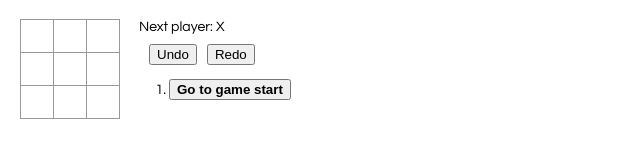
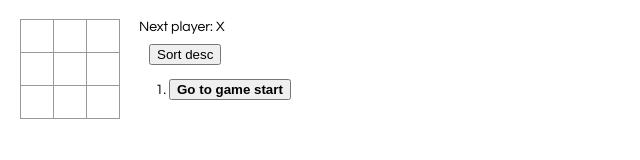
Before and after one commit to Zephyssss/tictactoe, a React app: page / in a window 1280 px wide. Shown: the whole page, without its empty margins (0-640 px from the left). Built offline with nearby package versions, Linux system fonts and the light colour scheme.

Commit message:
final project

```diff
--- /dev/null
+++ b/src/components/Board/board.css
@@ -0,0 +1,5 @@
+.board-row:after {
+  clear: both;
+  content: "";
+  display: table;
+}
--- /dev/null
+++ b/src/components/Board/board.js
@@ -0,0 +1,28 @@
+import React from "react";
+import Square from "../Square/square.js";
+import "./board.css";
+
+function Board(props) {
+  function renderSquare(i) {
+    return (
+      <Square
+        highlight={props.highlight[i]}
+        value={props.squares[i]}
+        onClick={() => props.onClick(i)}
+      />
+    );
+  }
+
+  let board_game = [];
+  for (let i = 0; i < 3; i++) {
+    let board_row = [];
+    for (let j = 0; j < 3; j++) {
+      board_row.push(renderSquare(i * 3 + j));
+    }
+    board_game.push(<div className="board-row">{board_row}</div>);
+  }
+
+  return <div>{board_game}</div>;
+}
+
+export default Board;
--- /dev/null
+++ b/src/components/Game/game.css
@@ -0,0 +1,36 @@
+body {
+  font: 14px "Century Gothic", Futura, sans-serif;
+  margin: 20px;
+}
+
+ol,
+ul {
+  padding-left: 30px;
+}
+
+.buttonBold {
+  font-weight: bold;
+}
+
+.board-row:after {
+  clear: both;
+  content: "";
+  display: table;
+}
+
+.status {
+  margin-bottom: 10px;
+}
+.game {
+  display: flex;
+  flex-direction: row;
+}
+
+.game-info {
+  margin-left: 20px;
+}
+
+.toggle {
+  margin-left: 10px;
+  margin-top: 10px;
+}
--- /dev/null
+++ b/src/components/Game/game.js
@@ -0,0 +1,140 @@
+import React, { useState } from "react";
+import Board from "../Board/board.js";
+import "./game.css";
+
+function Game() {
+  //Declare state of component
+  const [history, setHistory] = useState([{
+      squares: Array(9).fill(null),
+      highlight: Array(9).fill(null),
+    },
+  ]);
+  const [stepNumber, setStepNumber] = useState(0);
+  const [xIsNext, setXIsNext] = useState(true);
+  const [sort, setSort] = useState(true);
+
+  function renderMoves(historyInstance) {
+    const moves = historyInstance.map((step, move) => {
+      const moveHistory = getPosition(historyInstance, move);
+      const desc = move ? "Go to move #" + move + moveHistory : "Go to game start";
+      const classNameButton = move === stepNumber ? "buttonBold" : "";
+      return (
+        <li key={move}>
+          <button className={classNameButton} onClick={() => jumpTo(move)}>
+            {desc}
+          </button>
+        </li>
+      );
+    });
+    if (sort) return moves;
+    return moves.reverse();
+  }
+
+  function handleClick(i) {
+    const historyInstance = history.slice(0, stepNumber + 1);
+    const current = historyInstance[historyInstance.length - 1];
+    const squares = current.squares.slice();
+    const highlight = current.highlight.slice();
+
+    if (calculateWinner(squares) || squares[i]) {
+      return;
+    }
+
+    squares[i] = xIsNext ? "X" : "O";
+    if (calculateWinner(squares)) {
+      calculateWinner(squares).forEach((element) => {
+        highlight[element] = true;
+      });
+    }
+
+    setHistory(
+      historyInstance.concat([{
+          squares: squares,
+          highlight: highlight,
+        },
+      ])
+    );
+    setStepNumber(historyInstance.length);
+    setXIsNext(!xIsNext);
+  }
+
+  function jumpTo(step) {
+    setStepNumber(step);
+    setXIsNext(step % 2 === 0);
+  }
+
+  const historyInstance = history;
+  const current = historyInstance[stepNumber];
+  const winner = calculateWinner(current.squares);
+  const moves = renderMoves(historyInstance);
+
+  let status;
+  if (winner) {
+    status = "Winner:" + current.squares[winner[0]];
+  } else if (checkFillFull(current.squares)) {
+    status = "Draw";
+  } else {
+    status = "Next player: " + (xIsNext ? "X" : "O");
+  }
+
+  return (
+    <div className="game">
+      <div className="game-board">
+        <Board
+          squares={current.squares}
+          highlight={current.highlight}
+          onClick={(i) => handleClick(i)}
+        />
+      </div>
+      <div className="game-info">
+        <div>{status}</div>
+        <button className="toggle" onClick={() => { setSort(!sort); }}>
+          {sort ? "Sort desc" : "Sort asc"}
+        </button>
+        <ol>{moves}</ol>
+      </div>
+    </div>
+  );
+}
+
+export default Game;
+// ========================================
+
+function checkFillFull(squares) {
+  for (let i = 0; i < 9; i++) {
+    if (!squares[i]) return false;
+  }
+  return true;
+}
+
+function calculateWinner(squares) {
+  const lines = [
+    [0, 1, 2],
+    [3, 4, 5],
+    [6, 7, 8],
+    [0, 3, 6],
+    [1, 4, 7],
+    [2, 5, 8],
+    [0, 4, 8],
+    [2, 4, 6],
+  ];
+  for (let i = 0; i < lines.length; i++) {
+    const [a, b, c] = lines[i];
+    if (squares[a] && squares[a] === squares[b] && squares[a] === squares[c]) {
+      return [a, b, c];
+    }
+  }
+  return null;
+}
+
+function getPosition(historyInstance, move) {
+  if (move) {
+    for (let i = 0; i < 9; i++) {
+      if (historyInstance[move].squares[i] !==
+          historyInstance[move - 1].squares[i]){
+        return " (" + Math.floor(i / 3) + "," + (i % 3) + ")";
+      }
+    }
+  }
+  return "";
+}
--- a/src/index.css
+++ b/src/components/Square/square.css
@@ -1,19 +1,5 @@
-body {
-  font: 14px "Century Gothic", Futura, sans-serif;
-  margin: 20px;
-}
-
-ol,
-ul {
-  padding-left: 30px;
-}
-
-.buttonBold{
-  font-weight: bold;
-}
-
-.squareHighlight{
-  background: #008CBA;
+.squareHighlight {
+  background: #008cba;
   border: 1px solid #999;
   float: left;
   font-size: 24px;
@@ -25,16 +11,6 @@ ul {
   padding: 0;
   text-align: center;
   width: 34px;
-}
-
-.board-row:after {
-  clear: both;
-  content: "";
-  display: table;
-}
-
-.status {
-  margin-bottom: 10px;
 }
 
 .square {
@@ -59,17 +35,3 @@ ul {
 .kbd-navigation .square:focus {
   background: #ddd;
 }
-
-.game {
-  display: flex;
-  flex-direction: row;
-}
-
-.game-info {
-  margin-left: 20px;
-}
-
-.toggle{
-  margin-left: 10px;
-  margin-top: 10px;
-}
--- /dev/null
+++ b/src/components/Square/square.js
@@ -0,0 +1,15 @@
+import React from "react";
+import "./square.css";
+
+function Square(props) {
+  return (
+    <button
+      className={props.highlight ? "squareHighlight" : "square"}
+      onClick={props.onClick}
+    >
+      {props.value}
+    </button>
+  );
+}
+
+export default Square;
--- a/src/index.js
+++ b/src/index.js
@@ -1,192 +1,5 @@
-import React, { useState } from "react";
 import ReactDOM from "react-dom";
-import "./index.css";
-
-function Square(props) {
-  return (
-    <button
-      className={props.highlight ? "squareHighlight" : "square"}
-      onClick={props.onClick}
-    >
-      {props.value}
-    </button>
-  );
-}
-
-function Board(props) {
-  function renderSquare(i) {
-    return (
-      <Square
-        highlight={props.highlight[i]}
-        value={props.squares[i]}
-        onClick={() => props.onClick(i)}
-      />
-    );
-  }
-
-  let board_game = [];
-  for (let i = 0; i < 3; i++) {
-    let board_row = [];
-    for (let j = 0; j < 3; j++) {
-      board_row.push(renderSquare(i * 3 + j));
-    }
-    board_game.push(<div className="board-row">{board_row}</div>);
-  }
-
-  return <div>{board_game}</div>;
-}
-
-function Game() {
-  //Declare state of component
-  const [history, setHistory] = useState([
-    {
-      squares: Array(9).fill(null),
-      highlight: Array(9).fill(null),
-    },
-  ]);
-  const [stepNumber, setStepNumber] = useState(0);
-  const [xIsNext, setXIsNext] = useState(true);
-
-  function handleClick(i) {
-    const historyInstance = history.slice(0, stepNumber + 1);
-    const current = historyInstance[historyInstance.length - 1];
-    const squares = current.squares.slice();
-    const highlight = current.highlight.slice();
-
-    if (calculateWinner(squares) || squares[i]) {
-      return;
-    }
-
-    squares[i] = xIsNext ? "X" : "O";
-    if (calculateWinner(squares)) {
-      calculateWinner(squares).forEach((element) => {
-        highlight[element] = true;
-      });
-    }
-
-    setHistory(
-      historyInstance.concat([
-        {
-          squares: squares,
-          highlight: highlight,
-        },
-      ])
-    );
-    setStepNumber(historyInstance.length);
-    setXIsNext(!xIsNext);
-  }
-
-  function jumpTo(step) {
-    setStepNumber(step);
-    setXIsNext(step % 2 === 0);
-  }
-
-  function Undo() {
-    const step = stepNumber ? stepNumber - 1 : stepNumber;
-    setStepNumber(step);
-    setXIsNext(step % 2 === 0);
-  }
-
-  function Redo() {
-    const step = stepNumber < history.length - 1 ? stepNumber + 1 : stepNumber;
-    setStepNumber(step);
-    setXIsNext(step % 2 === 0);
-  }
-
-  const historyInstance = history;
-  const current = historyInstance[stepNumber];
-  const winner = calculateWinner(current.squares);
-  const moves = historyInstance.map((step, move) => {
-    const moveHistory = (move) => {
-      if (move) {
-        for (let i = 0; i < 9; i++) {
-          if (
-            historyInstance[move].squares[i] !==
-            historyInstance[move - 1].squares[i]
-          ) {
-            return " (" + Math.floor(i / 3) + "," + (i % 3) + ")";
-          }
-        }
-      }
-      return "";
-    };
-
-    const desc = move
-      ? "Go to move #" + move + moveHistory(move)
-      : "Go to game start";
-
-    const classNameButton = move === stepNumber ? "buttonBold" : "";
-
-    return (
-      <li key={move}>
-        <button className={classNameButton} onClick={() => jumpTo(move)}>
-          {desc}
-        </button>
-      </li>
-    );
-  });
-
-  let status;
-  if (winner) {
-    status = "Winner:" + current.squares[winner[0]];
-  } else if (checkFillFull(current.squares)) {
-    status = "Draw";
-  } else {
-    status = "Next player: " + (xIsNext ? "X" : "O");
-  }
-
-  return (
-    <div className="game">
-      <div className="game-board">
-        <Board
-          squares={current.squares}
-          highlight={current.highlight}
-          onClick={(i) => handleClick(i)}
-        />
-      </div>
-      <div className="game-info">
-        <div>{status}</div>
-        <div className="game">
-          <button className="toggle" onClick={() => Undo()}>
-            Undo
-          </button>
-          <button className="toggle" onClick={() => Redo()}>
-            Redo
-          </button>
-        </div>
-        <ol>{moves}</ol>
-      </div>
-    </div>
-  );
-}
-
-// ========================================
+import React from "react";
+import Game from "./components/Game/game.js";
 
 ReactDOM.render(<Game />, document.getElementById("root"));
-
-function checkFillFull(squares) {
-  for (let i = 0; i < 9; i++) {
-    if (!squares[i]) return false;
-  }
-  return true;
-}
-
-function calculateWinner(squares) {
-  const lines = [
-    [0, 1, 2],
-    [3, 4, 5],
-    [6, 7, 8],
-    [0, 3, 6],
-    [1, 4, 7],
-    [2, 5, 8],
-    [0, 4, 8],
-    [2, 4, 6],
-  ];
-  for (let i = 0; i < lines.length; i++) {
-    const [a, b, c] = lines[i];
-    if (squares[a] && squares[a] === squares[b] && squares[a] === squares[c]) {
-      return [a, b, c];
-    }
-  }
-  return null;
-}
```
